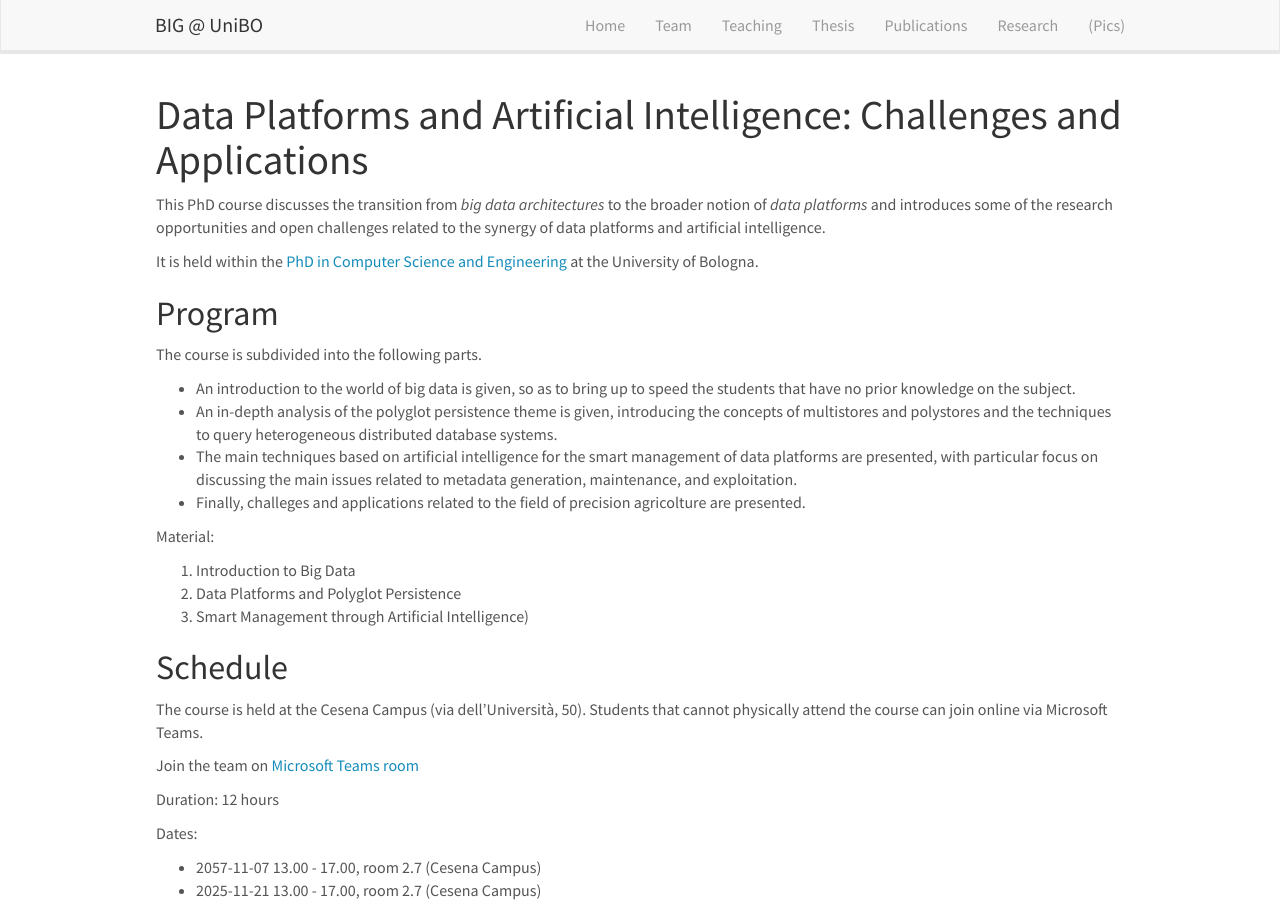
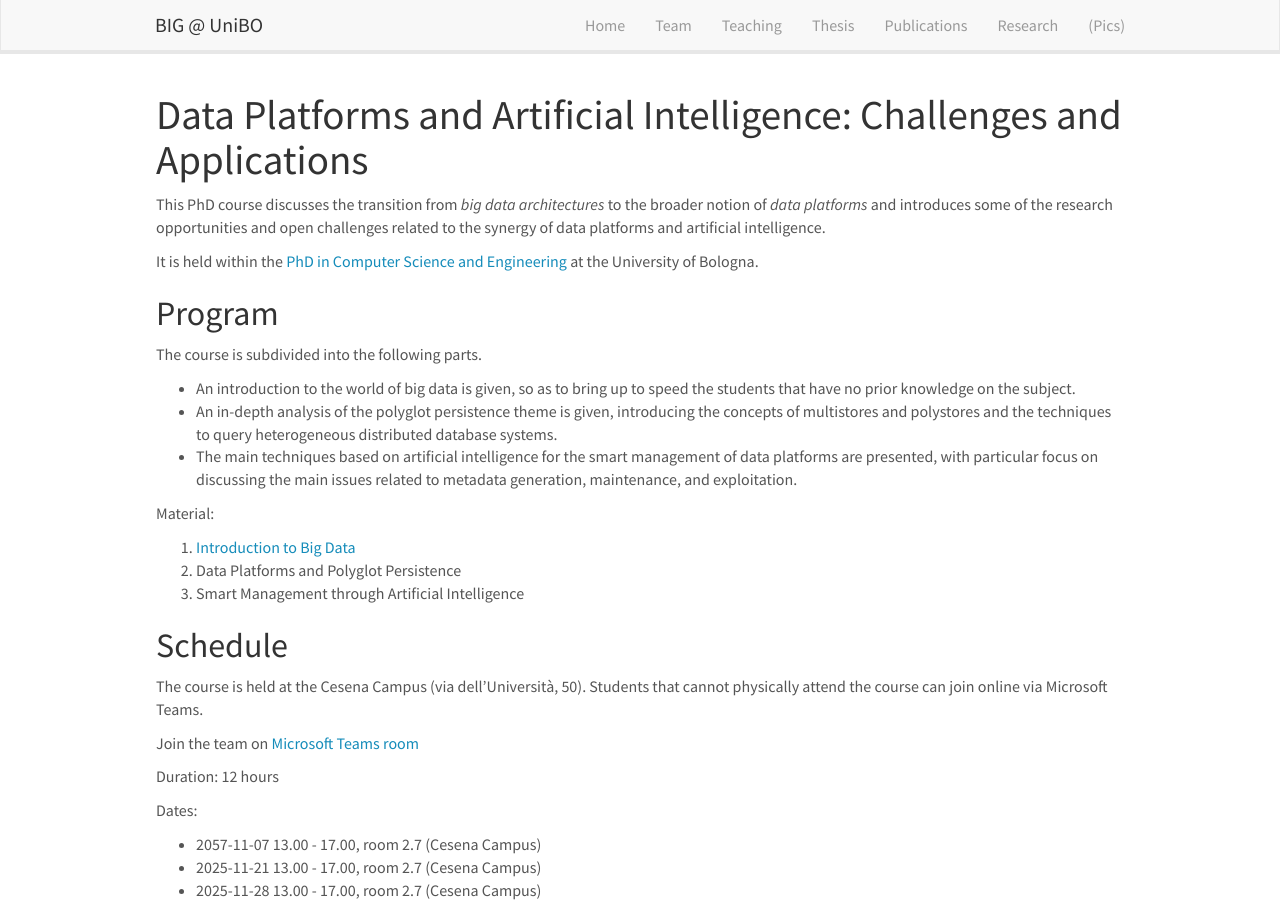
Before and after one commit to big-unibo/big-unibo.github.io, a Jekyll site: the page built from _pages/phd_bigdata_dataplatform_2526.md, in a window 1280 px wide and 900 px high. Built offline with Jekyll 4.4.1, drawn with Linux system fonts in a browser that asks for light colours; nearby versions of some CDN libraries.

Commit message:
Update phd_bigdata_dataplatform_2526.md

```diff
--- a/_pages/phd_bigdata_dataplatform_2526.md
+++ b/_pages/phd_bigdata_dataplatform_2526.md
@@ -19,14 +19,12 @@ The course is subdivided into the following parts.
 - An introduction to the world of big data is given, so as to bring up to speed the students that have no prior knowledge on the subject.
 - An in-depth analysis of the polyglot persistence theme is given, introducing the concepts of multistores and polystores and the techniques to query heterogeneous distributed database systems.
 - The main techniques based on artificial intelligence for the smart management of data platforms are presented, with particular focus on discussing the main issues related to metadata generation, maintenance, and exploitation.
-- Finally, challeges and applications related to the field of precision agricolture are presented.
 
 Material:
 
-
-0. Introduction to Big Data
+0. [Introduction to Big Data](https://w4bo.github.io/AA2526-unibo-phddataplat/01-bigdata)
 0. Data Platforms and Polyglot Persistence
-0. Smart Management through Artificial Intelligence)
+0. Smart Management through Artificial Intelligence
 
 ## Schedule
 
```
